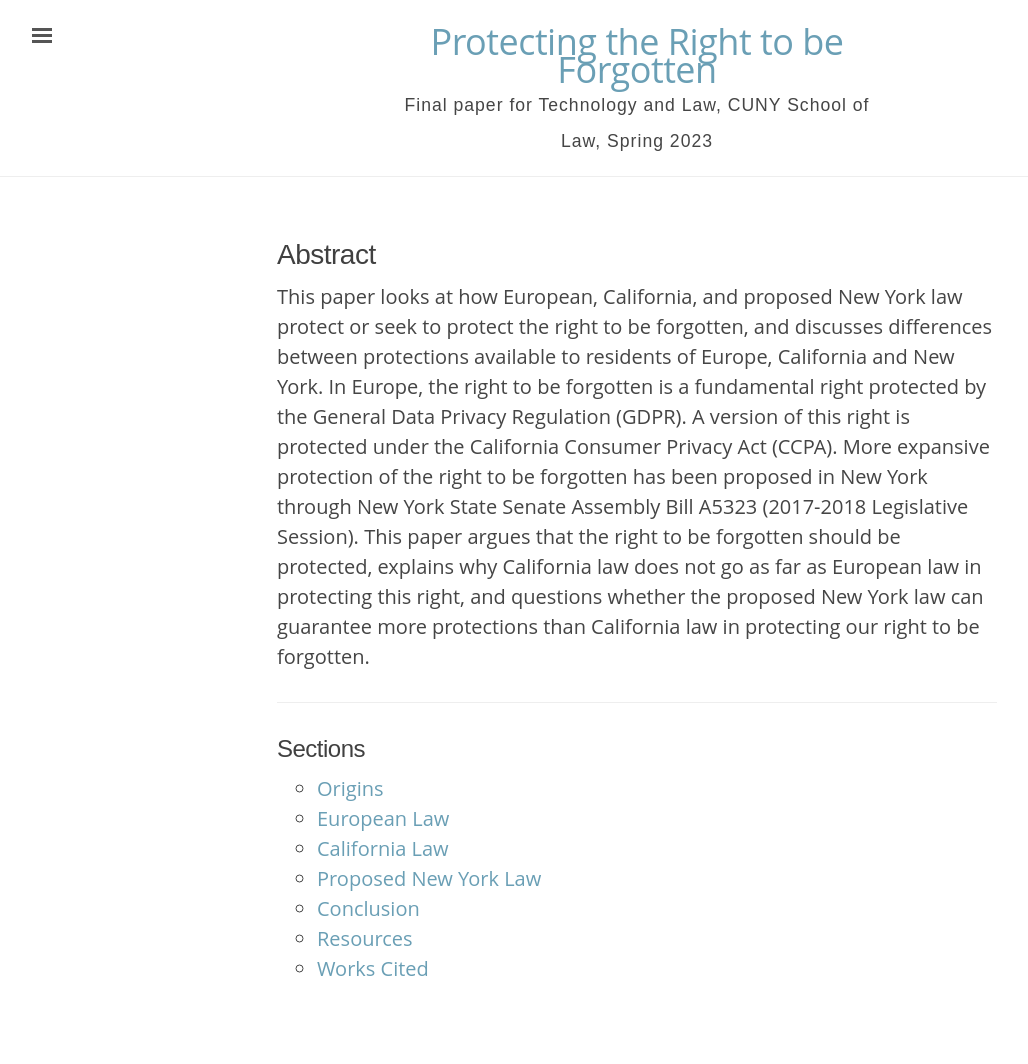
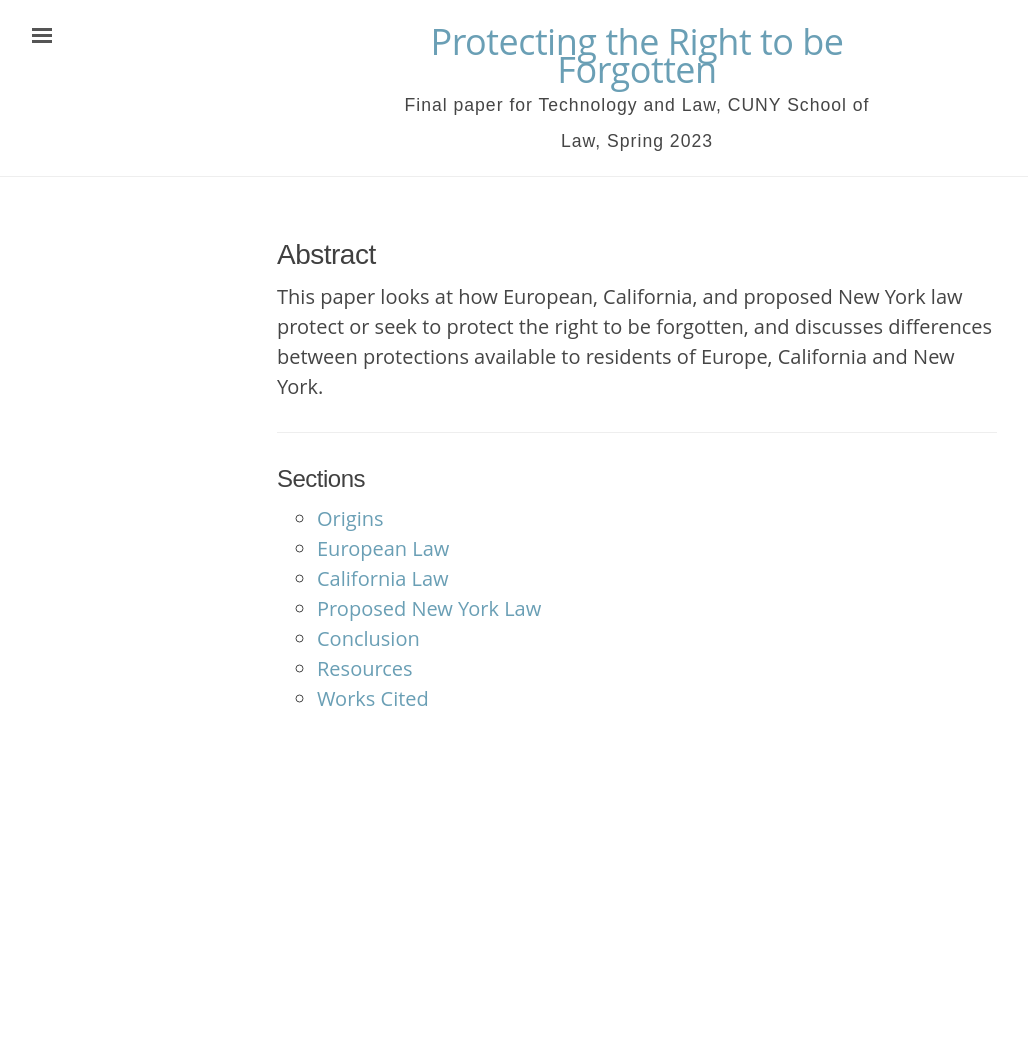
Before and after one commit to binipringle/right-to-be-forgotten, a Jekyll site: the page built from index.html, in a window 1280 px wide. Shown: the whole page, without its empty margins (3-1031 px from the left). Built offline with Jekyll 4.4.1, drawn with Linux system fonts in a browser that asks for light colours; after the commit the page ends 900 px from its top, so only the background shows below that.

Commit message:
moved stuff from abstract to origins

```diff
--- a/index.html
+++ b/index.html
@@ -5,7 +5,7 @@ title: "Right to be Forgotten"
 <div class="introduction">
   <h1>Abstract</h1>
 <p>
-  This paper looks at how European, California, and proposed New York law protect or seek to protect the right to be forgotten, and discusses differences between  protections available to residents of Europe, California and New York. In Europe, the right to be forgotten is a fundamental right protected by the General Data Privacy Regulation (GDPR). A version of this right is protected under the California Consumer Privacy Act (CCPA). More expansive protection of the right to be forgotten has been proposed in New York through New York State Senate Assembly Bill A5323 (2017-2018 Legislative Session). This paper argues that the right to be forgotten should be protected, explains why California law does not go as far as European law in protecting this right, and questions whether the proposed New York law can guarantee more protections than California law in protecting our right to be forgotten.
+  This paper looks at how European, California, and proposed New York law protect or seek to protect the right to be forgotten, and discusses differences between protections available to residents of Europe, California and New York.
 </p>
 </div>
 
```
Also changed, not shown: about.md (+4 -0 lines).
